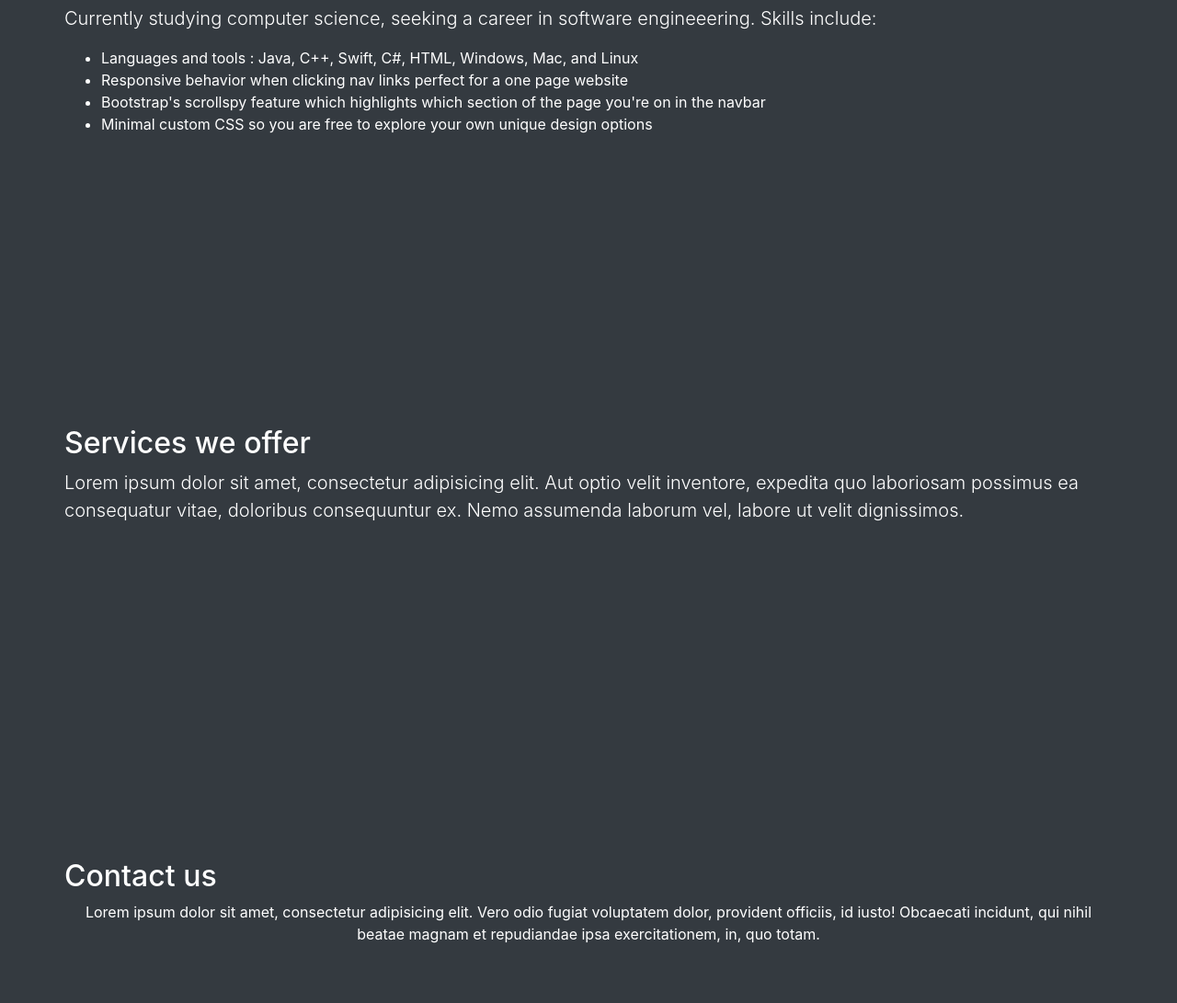
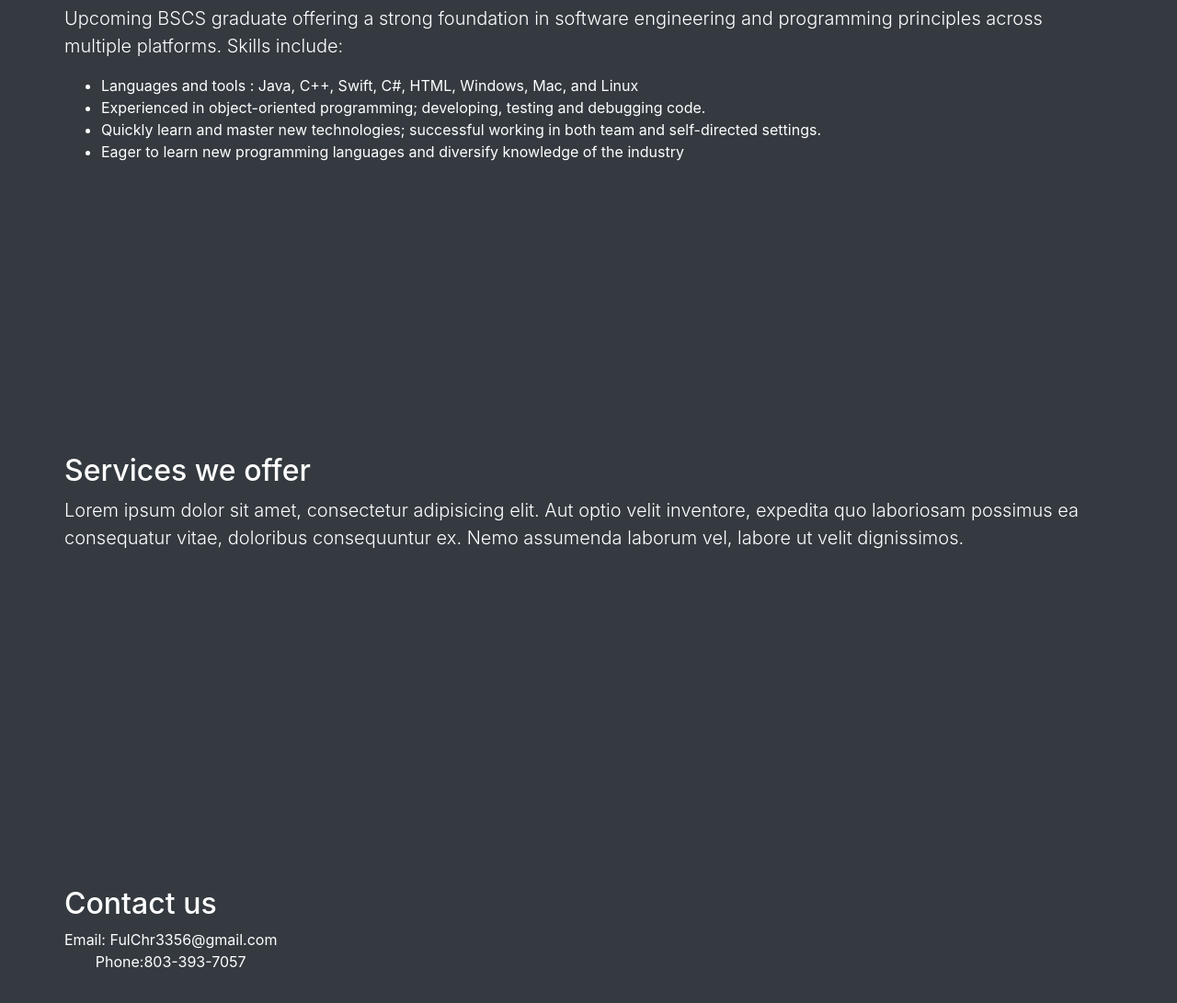
Before and after one commit to FulChr3356/github.io, a website with bundled scripts: page index.html in a window 1280 px wide. Shown: the part 549-1640 px from the top of the page at 92% size. Built offline with nearby package versions, Linux system fonts and the light colour scheme.

Commit message:
contact info

```diff
--- a/index.html
+++ b/index.html
@@ -55,12 +55,13 @@
       <div class="row">
         <div class="bg-dark text-white">
           <h2>About me</h2>
-          <p class="lead">Currently studying computer science, seeking a career in software engineeering. Skills include: </p>
+          <p class="lead">Upcoming BSCS graduate offering a strong foundation in software engineering and programming principles across multiple
+              platforms. Skills include: </p>
           <ul>
             <li> Languages and tools : Java, C++, Swift, C#,  HTML, Windows, Mac, and Linux  </li>
-            <li>Responsive behavior when clicking nav links perfect for a one page website</li>
-            <li>Bootstrap's scrollspy feature which highlights which section of the page you're on in the navbar</li>
-            <li>Minimal custom CSS so you are free to explore your own unique design options</li>
+            <li>Experienced in object-oriented programming; developing, testing and debugging code.</li>
+            <li>Quickly learn and master new technologies; successful working in both team and self-directed settings.</li>
+            <li>Eager to learn new programming languages and diversify knowledge of the industry</li>
           </ul>
         </div>
       </div>
@@ -83,7 +84,7 @@
       <div class="row">
         <div class="py-5 bg-dark text-white" >
           <h2>Contact us</h2>
-          <p class="m-0 text-center text-white">Lorem ipsum dolor sit amet, consectetur adipisicing elit. Vero odio fugiat voluptatem dolor, provident officiis, id iusto! Obcaecati incidunt, qui nihil beatae magnam et repudiandae ipsa exercitationem, in, quo totam.</p>
+          <p class="m-0 text-center text-white">Email: FulChr3356@gmail.com <br> Phone:803-393-7057 </p>
         </div>
       </div>
     </div>
```
